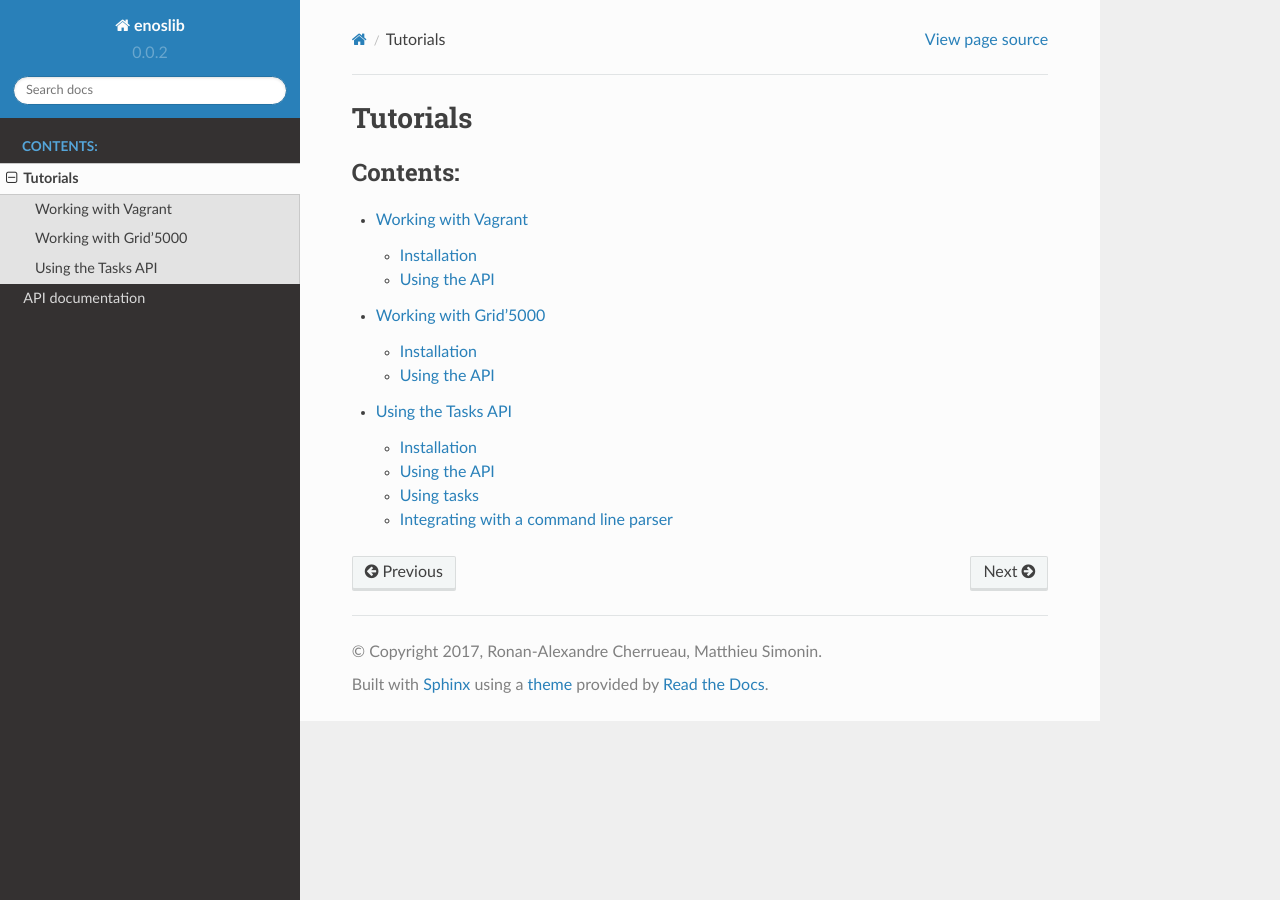
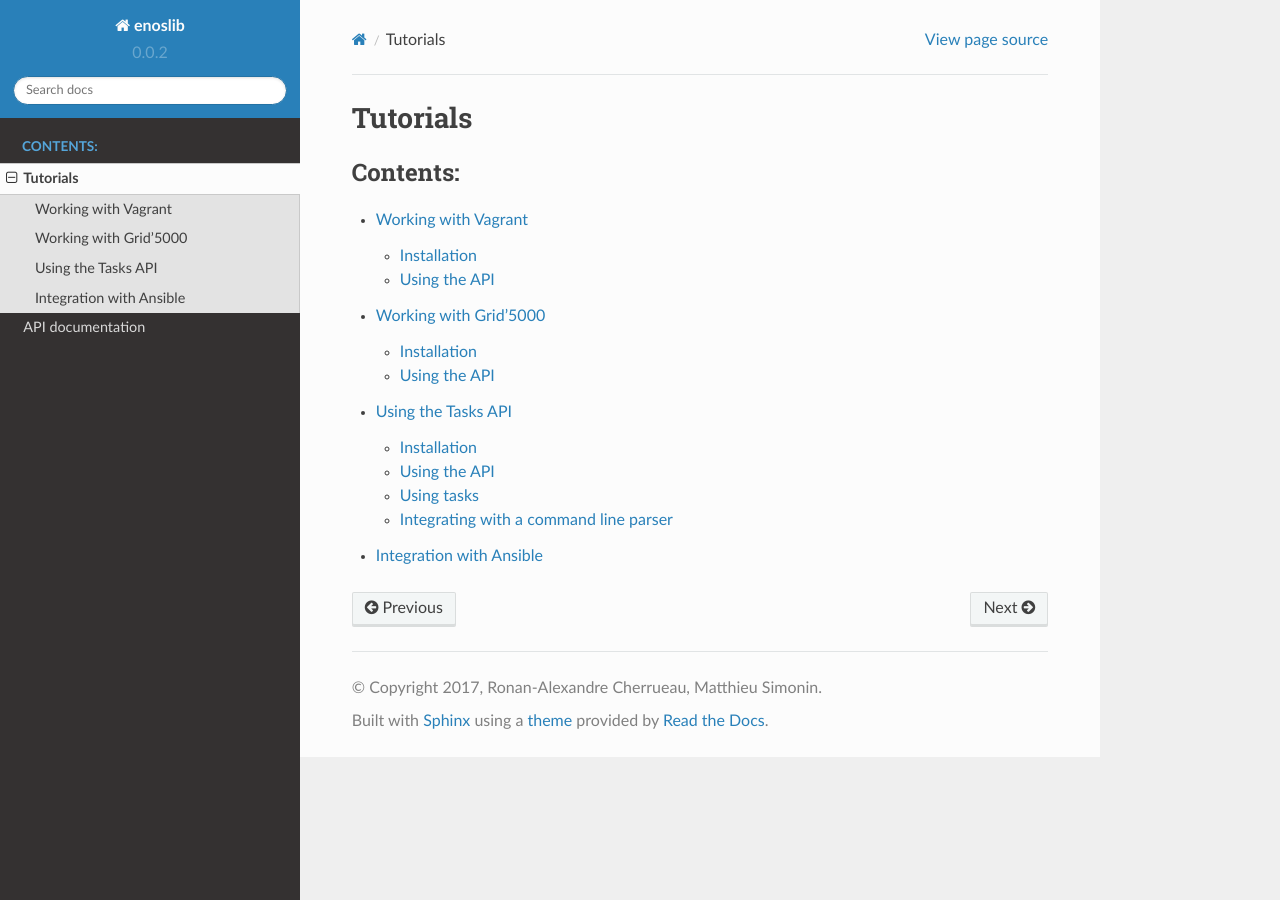
Before and after one commit to BeyondTheClouds/enoslib, a Sphinx documentation site: the page built from docs/tutorials/index.rst, in a window 1280 px wide. Built offline with Sphinx 7.4.7 and the Read the Docs theme 2.0.0, drawn with Linux system fonts in a browser that asks for light colours.

Commit message:
add integration with ansible.
Teasing the next part of the doc

```diff
--- /dev/null
+++ b/docs/tutorials/ansible-integration.rst
@@ -0,0 +1,6 @@
+.. _installation:
+
+Integration with Ansible
+========================
+
+TODO
--- a/docs/tutorials/index.rst
+++ b/docs/tutorials/index.rst
@@ -13,3 +13,4 @@ Tutorials
     vagrant
     grid5000
     using-tasks
+    ansible-integration
```
